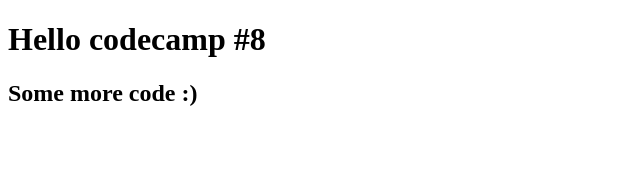
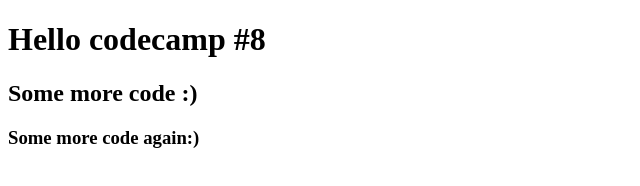
Before and after one commit to siwanin/learn-git-test, a plain HTML site: page index.html in a window 1280 px wide. Shown: the whole page, without its empty margins (0-640 px from the left). Drawn offline with Linux system fonts and the light colour scheme.

Commit message:
add more code

```diff
--- a/index.html
+++ b/index.html
@@ -13,6 +13,7 @@
         Hello codecamp #8
     </h1>
     <h2>Some more code :)</h2>
+    <h3> Some more code again:)</h3>
 
 
 </body>
```
